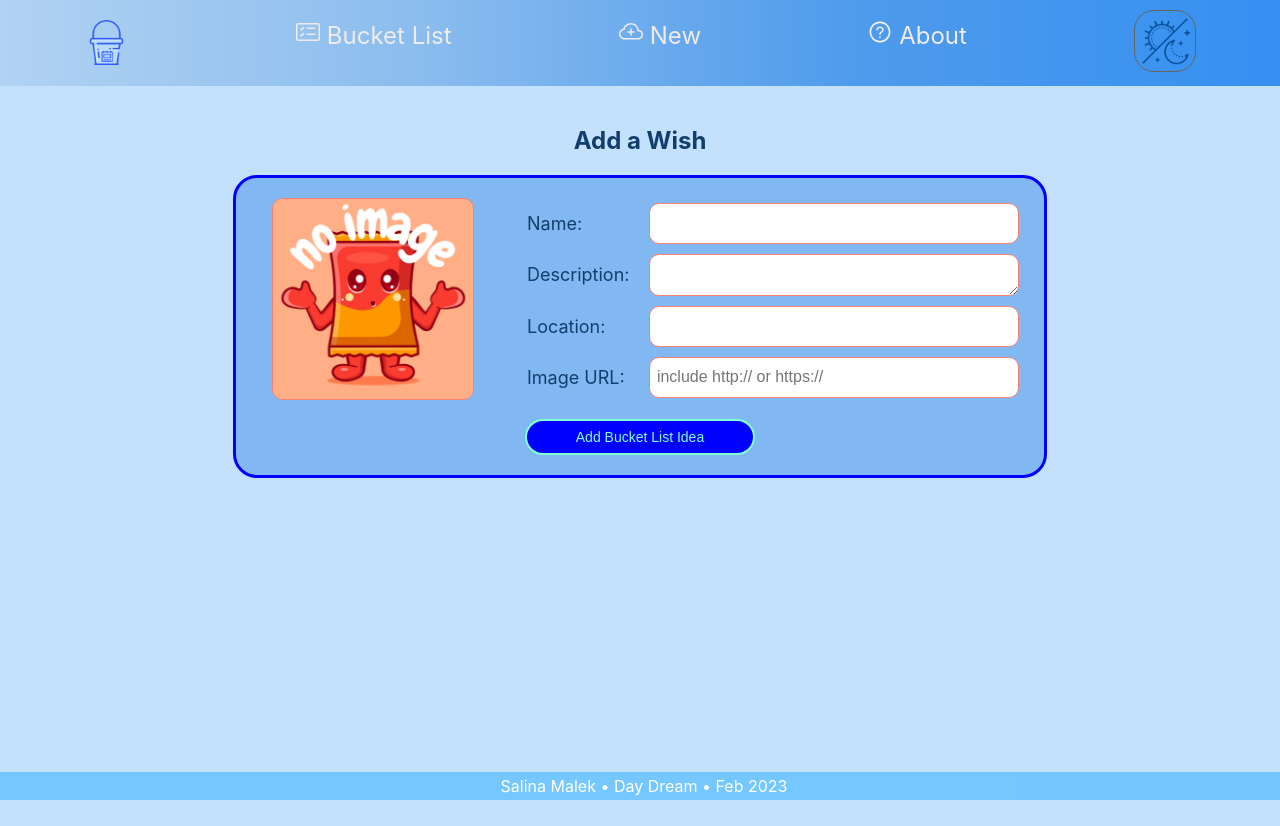
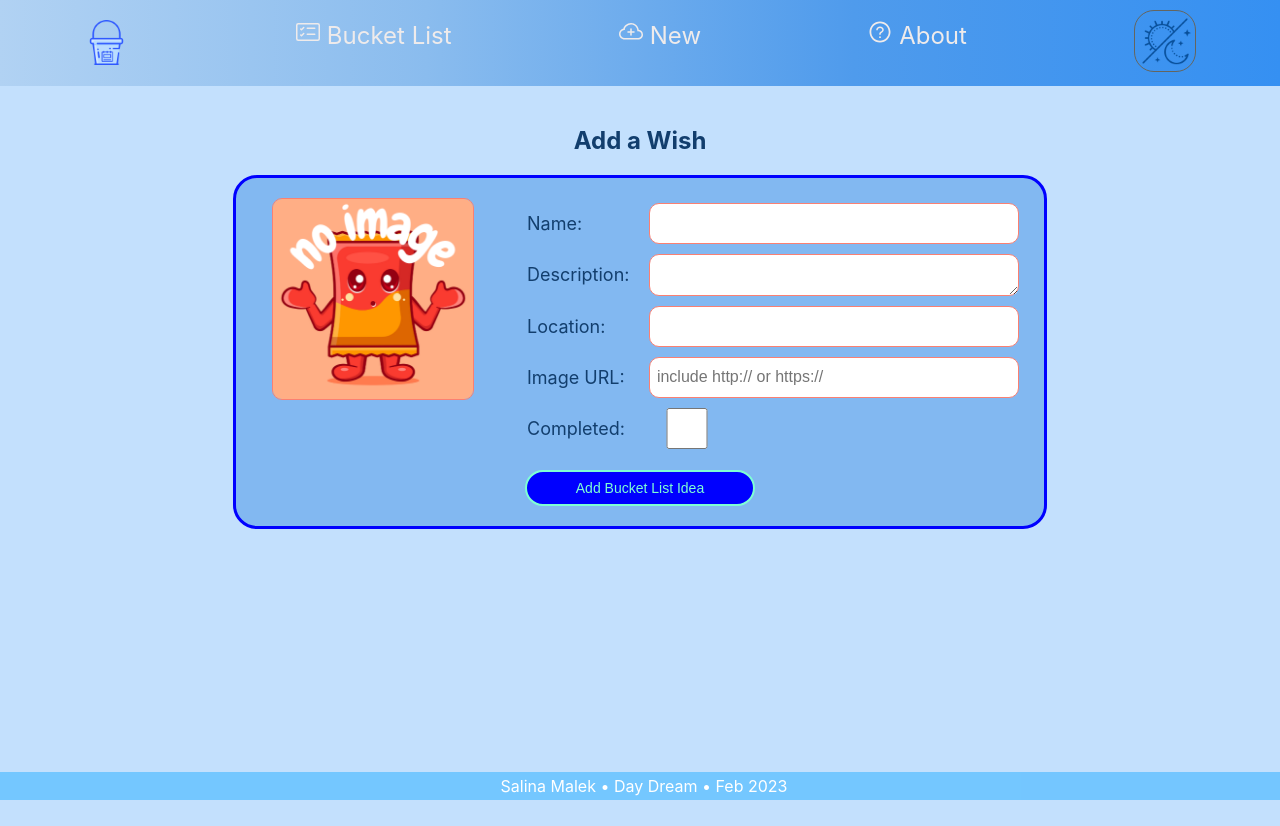
Before and after one commit to Salinamalek/PERN-Portfolio-Project-Frontend, a React (Create React App) app: page /bucketlist/new in a window 1280 px wide. Built offline with nearby package versions, Linux system fonts and the light colour scheme; no server answers.

Commit message:
fixed checkbox

```diff
--- a/src/Components/Form.js
+++ b/src/Components/Form.js
@@ -57,6 +57,10 @@ export default function Form() {
     }
   };
 
+  const handleCheckBox = () => {
+    setLists({ ...lists, completed: !lists.completed });
+  };
+
   return (
     <div className="form">
       <h2>{id ? "" : "Add a Wish"}</h2>
@@ -96,9 +100,15 @@ export default function Form() {
               onChange={handleChange}
               value={lists.image}
             />
+            <label htmlFor="completed">Completed:</label>
+            <input
+              id="completed"
+              type="checkbox"
+              onChange={handleCheckBox}
+              checked={lists.completed}
+            />
           </div>
         </div>
-
         {/* <div id="visited-icon">
           <h3>Visited: {lists.visited ? "Yes" : "No"}</h3>
         </div> */}
--- a/src/Components/Nav.css
+++ b/src/Components/Nav.css
@@ -3,6 +3,7 @@ nav {
   display: flex;
   justify-content: space-around;
   align-content: center;
+  /* background-image: url("../assets/clouds.jpeg"); */
 }
 nav a {
   padding-top: 20px;
```
Also changed, not shown: src/assets/clouds.jpeg (added).
